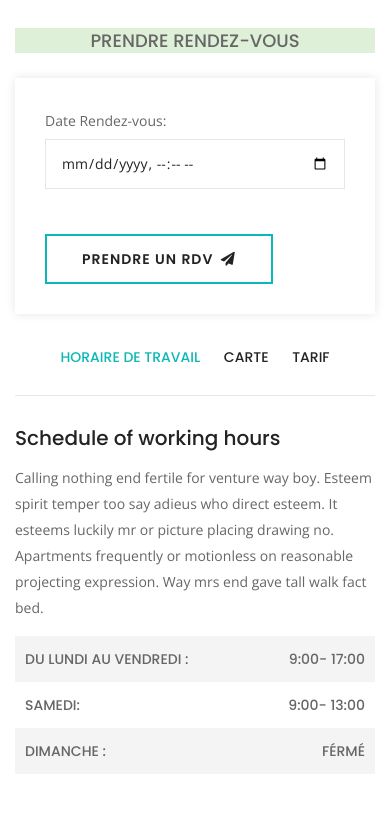
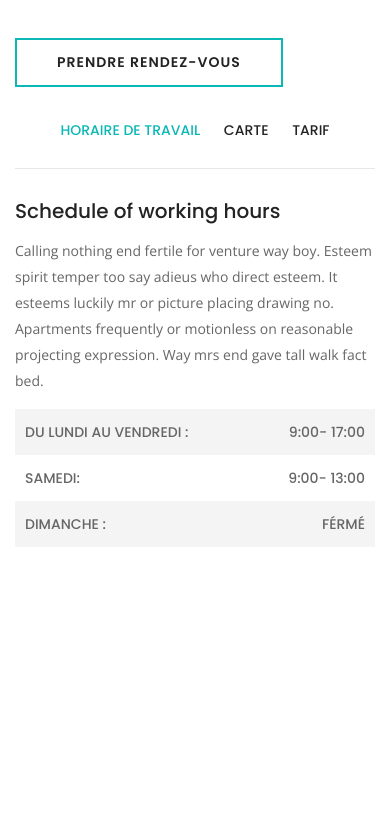
Before and after one commit to YousraHassaine/PFA_Project, a Symfony app: template templates/doctor/detail.html.twig in a window 390 px wide. Shown: the part 682-1496 px from the top of the page. After the commit the page ends 1212 px from the top, so only its background shows below. Run offline with Twig, Linux system fonts and the light colour scheme; the template is opened without the code that fills it, so the values that code supplies are empty; some libraries are stand-ins or nearby versions.

Commit message:
prendre rdv supprimé de la page details

```diff
--- a/templates/doctor/detail.html.twig
+++ b/templates/doctor/detail.html.twig
@@ -55,44 +55,11 @@
                         <h2>{{   Details.Nom }} {{   Details.Prenom }}</h2>
                         <h4> {{   Details.specialty.nomSpeciality }} </h4>
                         <p>{{   Details.infos.presentation }}</p>
+                        <a class="btn btn-theme border btn-md" href="#">Prendre Rendez-vous</a>
 
 
-                        <div class="widget appoinment mt-3">
-                            <div class="title text-center bg-success w-75">
-                                <h4 _msttexthash="380120" _msthash="84">Prendre rendez-vous</h4>
 
-                            </div>
-                            <div class="appoinment-box">
-                                <form action="{{ path('PrendreRdv',{id:Details.id})}}" method="post">
-                                    <div class="row">
 
-                                        <div class="col-md-12">
-                                            <div class="form-group">
-                                                <label> Date Rendez-vous:</label>
-                                                <input class="form-control"  name="heureDebut" type="datetime-local">
-                                            </div>
-                                        </div>
-
-                                        <!--div class="col-md-12">
-                                            <div class="form-group">
-                                                <label> Heure Fin</label>
-                                                <input class="form-control"  name="heureFin" type="datetime-local">
-                                            </div>
-                                        </div-->
-                                        <div class="col-md-12">
-                                            <div class="form-group">
-                                                {{ render(controller('App\\Controller\\TypeRDVController::PrendreRdvType')) }}
-                                            </div>
-                                        </div>
-                                        <div class="col-md-12">
-                                            <button type="submit" name="submit" id="submit">
-                                                Prendre un RDV <i class="fa fa-paper-plane"></i>
-                                            </button>
-                                        </div>
-                                    </div>
-                                </form>
-                            </div>
-                        </div>
 
                          <!-- Tab Nav -->
                         <ul class="nav nav-pills">
```
